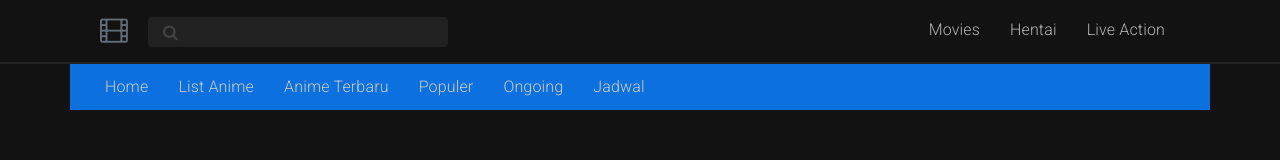
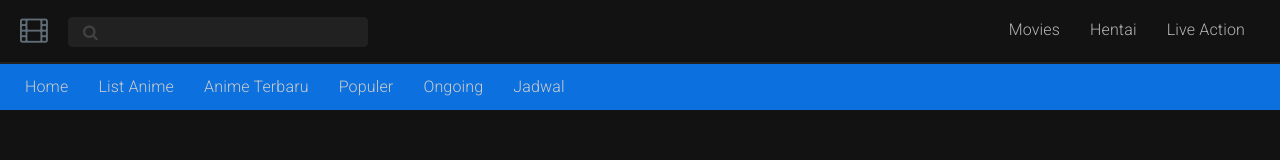
Before and after one commit to Sheven23/webnime, a plain HTML site: page index.html in a window 1280 px wide. Drawn offline with nearby package versions, Linux system fonts and the light colour scheme.

Commit message:
Fixed navbar width

```diff
--- a/css/main.css
+++ b/css/main.css
@@ -11,8 +11,10 @@ body {
   background: #121212;
 }
 
-.no-padding {
+.container.no-padding {
   padding: 0;
+  margin: unset;
+  max-width: unset;
 }
 
 .header {
```
